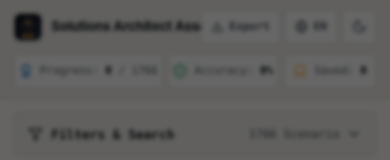
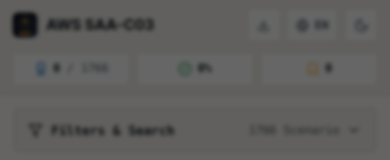
Before and after one commit to AtaCanYmc/AWS-SAA-C03-Study-Notes, a React (Vite) app in the folder web/: page / in a window 390 px wide. Shown: the top 160 px of the page. Built offline with nearby package versions, Linux system fonts and the light colour scheme.

Commit message:
fix(ui): optimize mobile header layout with compact title, icon-only export and zero overflow HUD

```diff
--- a/web/src/App.tsx
+++ b/web/src/App.tsx
@@ -567,37 +567,38 @@ export const App: React.FC = () => {
           <div className="masthead-brand">
             <img src={`${import.meta.env.BASE_URL}logo.svg`} alt="AWS SAA-C03 Logo" className="brand-logo-img" />
             <div className="brand-details">
-              <h1>Solutions Architect Associate (SAA-C03)</h1>
-              <span>{t.brandSubtitle}</span>
+              <h1 className="brand-title-full">Solutions Architect Associate (SAA-C03)</h1>
+              <h1 className="brand-title-short">AWS SAA-C03</h1>
+              <span className="brand-subtitle">{t.brandSubtitle}</span>
             </div>
           </div>
 
           <div className="masthead-tools-group">
             <div className="masthead-hud">
-              <div className="hud-cell">
+              <div className="hud-cell" title={`${t.progress}: ${totalAnswered} / ${questionsData.length}`}>
                 <Award size={14} color="var(--color-focus)" />
-                <span>{t.progress}: <strong>{totalAnswered}</strong> / {questionsData.length}</span>
+                <span><span className="hud-cell-label">{t.progress}: </span><strong>{totalAnswered}</strong> / {questionsData.length}</span>
               </div>
-              <div className="hud-cell">
+              <div className="hud-cell" title={`${t.accuracy}: ${accuracy}%`}>
                 <CheckCircle2 size={14} color="var(--color-correct)" />
-                <span>{t.accuracy}: <strong>{accuracy}%</strong></span>
+                <span><span className="hud-cell-label">{t.accuracy}: </span><strong>{accuracy}%</strong></span>
               </div>
-              <div className="hud-cell">
+              <div className="hud-cell" title={`${t.saved}: ${bookmarks.size}`}>
                 <Bookmark size={14} color="oklch(0.78 0.18 70)" />
-                <span>{t.saved}: <strong>{bookmarks.size}</strong></span>
+                <span><span className="hud-cell-label">{t.saved}: </span><strong>{bookmarks.size}</strong></span>
               </div>
             </div>
 
             {/* Quick Controls: Export, Theme, Language */}
             <div className="masthead-controls">
               <button
-                className="tool-badge-btn"
+                className="tool-badge-btn tool-export-btn"
                 onClick={() => setIsExportOpen(true)}
                 title={t.exportBtn}
                 aria-label={t.exportBtn}
               >
                 <Download size={13} />
-                <span>{t.exportBtn}</span>
+                <span className="tool-btn-label">{t.exportBtn}</span>
               </button>
 
               <button
--- a/web/src/styles.css
+++ b/web/src/styles.css
@@ -165,6 +165,10 @@ header.broadsheet-masthead {
   letter-spacing: -0.01em;
   color: var(--color-ink);
   line-height: 1.2;
+}
+
+.brand-title-short {
+  display: none;
 }
 
 .brand-details span {
@@ -1251,39 +1255,50 @@ footer.broadsheet-footer {
 /* Tablets & Mobile Masthead Header Reflow (<= 768px) */
 @media (max-width: 768px) {
   header.broadsheet-masthead {
-    padding: 0.6rem 0.85rem;
+    padding: 0.5rem 0.75rem;
   }
 
   .masthead-inner {
     display: grid;
-    grid-template-columns: 1fr auto;
+    grid-template-columns: minmax(0, 1fr) auto;
     grid-template-areas:
       "brand controls"
       "hud   hud";
-    gap: 0.5rem 0.65rem;
+    gap: 0.45rem 0.5rem;
     align-items: center;
   }
 
   .masthead-brand {
     grid-area: brand;
     min-width: 0;
-    gap: 0.6rem;
+    gap: 0.5rem;
+    overflow: hidden;
   }
 
   .brand-logo-img {
-    width: 28px;
-    height: 28px;
-  }
-
-  .brand-details h1 {
-    font-size: 0.825rem;
+    width: 26px;
+    height: 26px;
+  }
+
+  .brand-details {
+    min-width: 0;
+    overflow: hidden;
+  }
+
+  .brand-title-full {
+    display: none;
+  }
+
+  .brand-title-short {
+    display: block;
+    font-size: 0.88rem;
+    font-weight: 700;
     white-space: nowrap;
-    overflow: hidden;
-    text-overflow: ellipsis;
-    max-width: 200px;
-  }
-
-  .brand-details span {
+    color: var(--color-ink);
+    letter-spacing: -0.01em;
+  }
+
+  .brand-subtitle {
     display: none;
   }
 
@@ -1297,12 +1312,23 @@ footer.broadsheet-footer {
     padding-left: 0;
     gap: 0.35rem;
     justify-content: flex-end;
+    flex-shrink: 0;
+  }
+
+  .tool-export-btn .tool-btn-label {
+    display: none;
+  }
+
+  .tool-export-btn {
+    width: 34px;
+    padding: 0;
+    justify-content: center;
   }
 
   .tool-badge-btn {
     height: 34px;
     padding: 0 0.55rem;
-    font-size: 0.7rem;
+    font-size: 0.72rem;
   }
 
   .tool-icon-btn {
@@ -1314,19 +1340,30 @@ footer.broadsheet-footer {
     grid-area: hud;
     width: 100%;
     display: grid;
-    grid-template-columns: repeat(3, 1fr);
+    grid-template-columns: repeat(3, minmax(0, 1fr));
     gap: 0.35rem;
     margin-top: 0.15rem;
   }
 
+  .hud-cell-label {
+    display: none;
+  }
+
   .hud-cell {
     padding: 0.35rem 0.25rem;
-    font-size: 0.68rem;
+    font-size: 0.72rem;
     justify-content: center;
     min-height: 34px;
     white-space: nowrap;
     text-align: center;
     border-radius: var(--radius-xs);
+    overflow: hidden;
+    text-overflow: ellipsis;
+    gap: 0.35rem;
+  }
+
+  .hud-cell strong {
+    font-weight: 700;
   }
 
   .hud-cell span {
```
